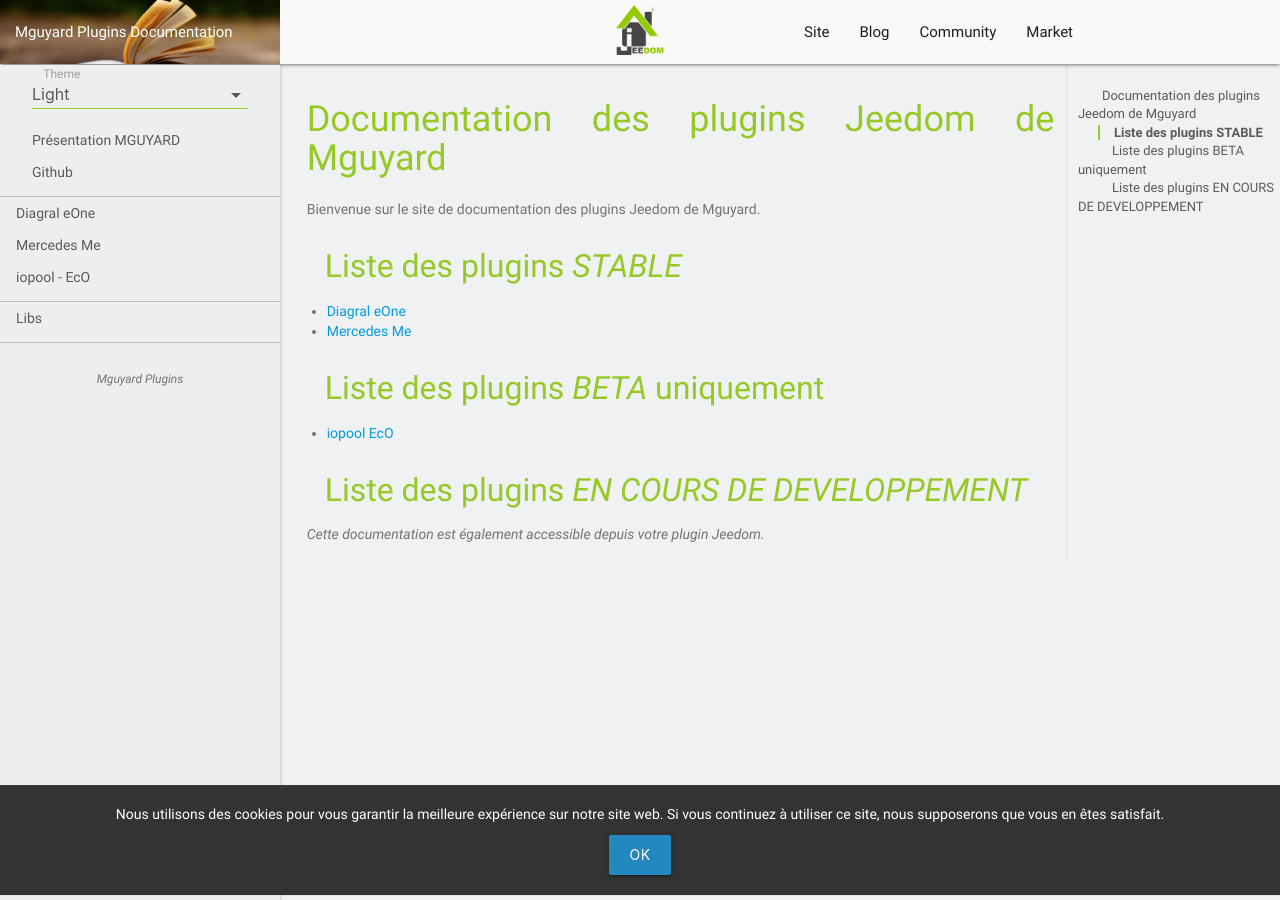
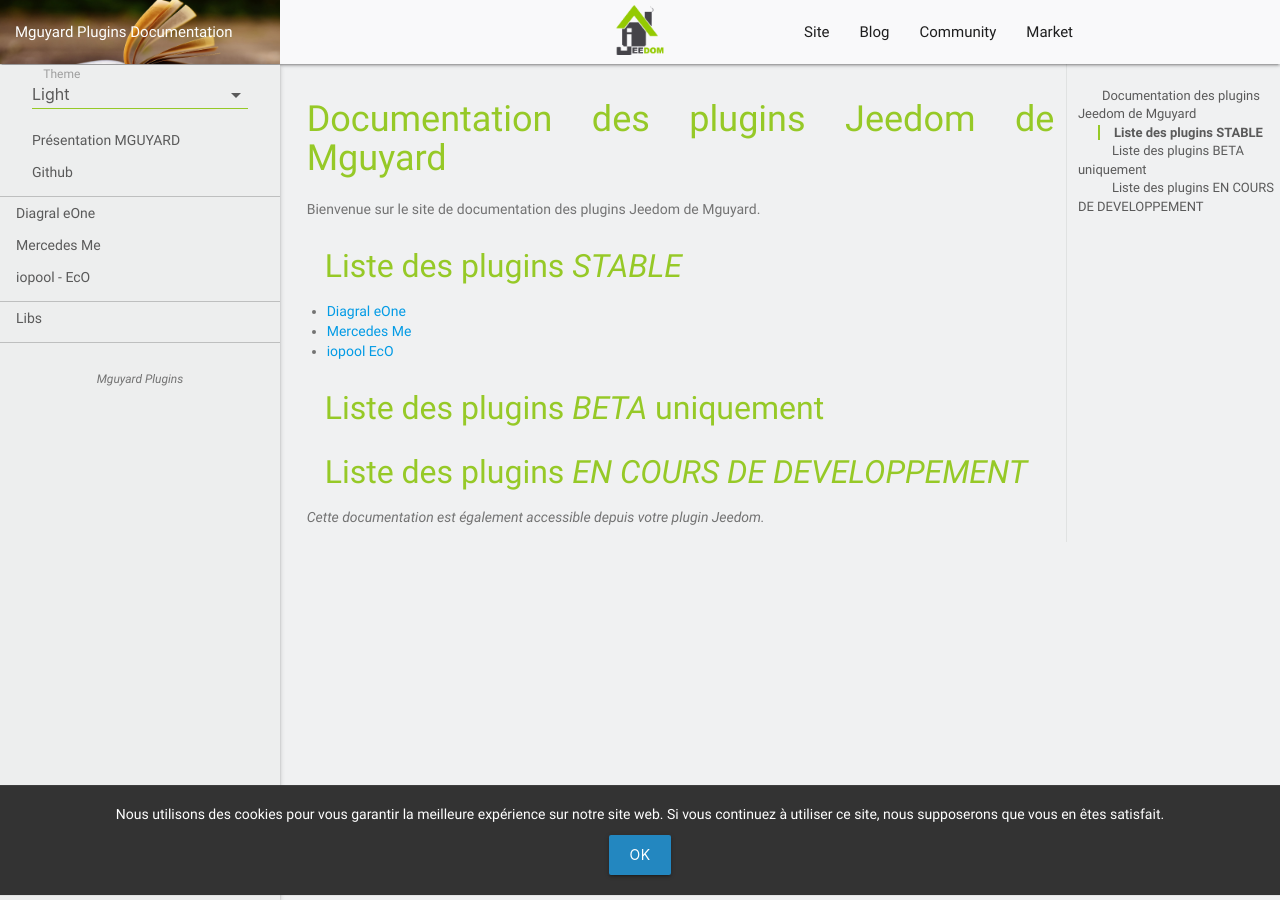
Before and after one commit to mguyard/Jeedom-Documentations, a Jekyll site: the page built from fr_FR/index.md, in a window 1280 px wide and 900 px high. Built offline with Jekyll 4.4.1, drawn with Linux system fonts in a browser that asks for light colours; our own code applies the rules of GitHub Pages for plain Markdown files.

Commit message:
Mise à jour de la page d'accueil

```diff
--- a/fr_FR/index.md
+++ b/fr_FR/index.md
@@ -8,10 +8,11 @@
 
 * [Diagral eOne](Diagral_eOne/documentation)
 * [Mercedes Me](Mercedes_me/documentation)
+* [iopool EcO](iopool_EcO/documentation)
 
 ### Liste des plugins *BETA* uniquement
 
-* [iopool EcO](iopool_EcO/documentation)
+
 
 ### Liste des plugins *EN COURS DE DEVELOPPEMENT*
 
```
